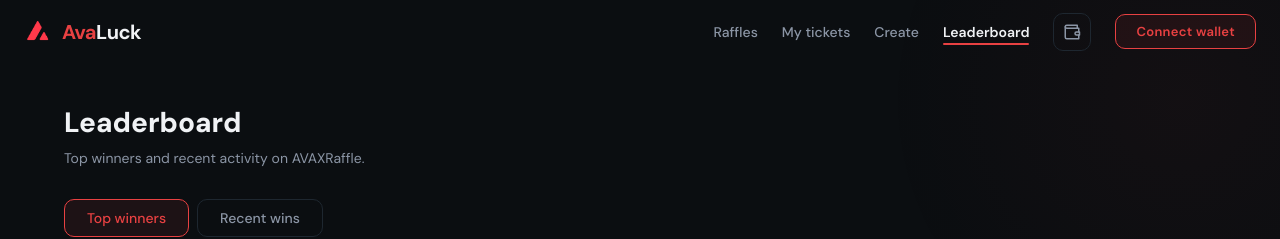
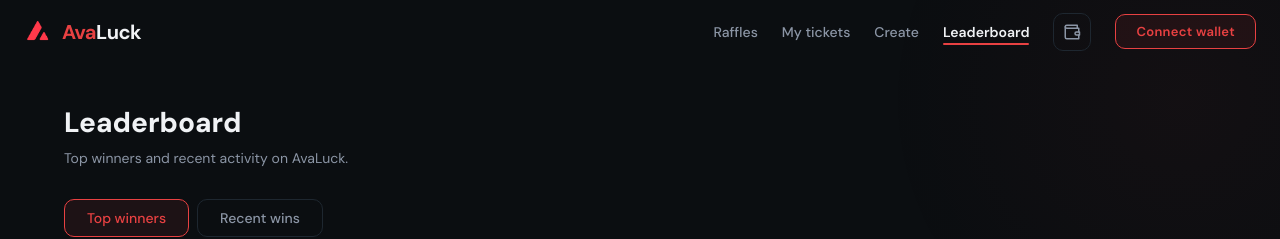
Before and after one commit to joeycannoliLABS/AvaLuck, a React (Vite) app: page /leaderboard in a window 1280 px wide. Shown: the top 239 px of the page. Built offline with nearby package versions, Linux system fonts and the light colour scheme.

Commit message:
Update LeaderboardPage.jsx

```diff
--- a/src/pages/LeaderboardPage.jsx
+++ b/src/pages/LeaderboardPage.jsx
@@ -11,7 +11,7 @@ export default function LeaderboardPage() {
     <div style={{ maxWidth: 1200, margin: '0 auto', padding: '40px 24px 80px' }}>
       <h1 style={{ fontSize: 28, fontWeight: 800, marginBottom: 8 }}>Leaderboard</h1>
       <p style={{ fontSize: 14, color: 'var(--text-secondary)', marginBottom: 32 }}>
-        Top winners and recent activity on AVAXRaffle.
+        Top winners and recent activity on AvaLuck.
       </p>
 
       {/* Tabs */}
```
